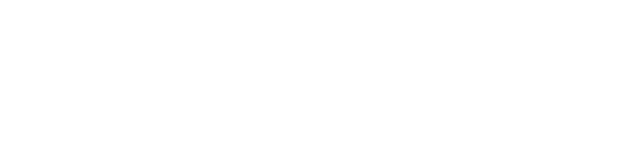
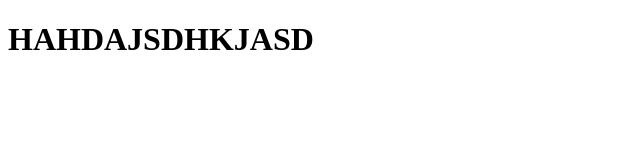
Before and after one commit to ZiberRex/Practica-JavaScript, a plain HTML site: page Practica JS/index.html in a window 1280 px wide. Shown: the whole page, without its empty margins (0-640 px from the left). Drawn offline with Linux system fonts and the light colour scheme.

Commit message:
Agregado de Titulo Emilio

```diff
--- a/Practica JS/index.html
+++ b/Practica JS/index.html
@@ -8,6 +8,6 @@
     <title>Document</title>
 </head>
 <body>
-
+    <h1>HAHDAJSDHKJASD</h1>
 </body>
 </html>
```
